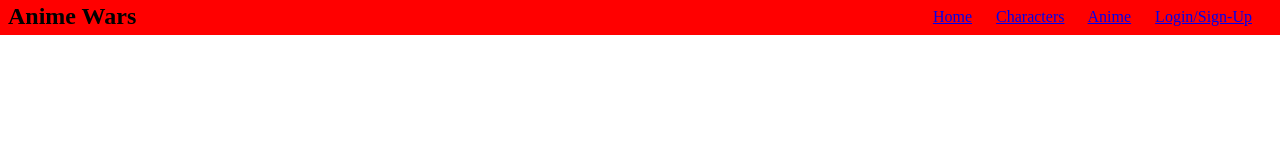
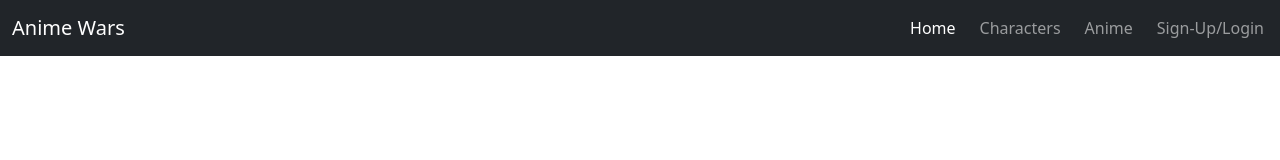
Before and after one commit to Kuurosu/Anime-Wars, a plain HTML site: page index.html in a window 1280 px wide. Drawn offline with nearby package versions, Linux system fonts and the light colour scheme.

Commit message:
Edit css to use bootstrap instead

```diff
--- a/assets/css/style.css
+++ b/assets/css/style.css
@@ -1,31 +1 @@
-* {
-    margin: 0;
-    padding: 0;
-}
-
 /* ------------ Nav ------------ */
-
-#nav-bar {
-    display: flex;
-    justify-content: space-between;
-
-    background-color: red;
-
-    height: 2.2rem;
-}
-
-#nav-links {
-    padding-right: 0.5rem;
-}
-
-#title {
-    padding-top: 0.2rem;
-}
-
-.nav-padding {
-    padding: 0.5rem 0 0 0.5rem;
-}
-
-.nav-item {
-    margin-right: 20px;
-}
--- a/index.html
+++ b/index.html
@@ -5,22 +5,40 @@
     <meta charset="UTF-8">
     <meta http-equiv="X-UA-Compatible" content="IE=edge">
     <meta name="viewport" content="width=device-width, initial-scale=1.0">
+    <link href="https://cdn.jsdelivr.net/npm/bootstrap@5.0.2/dist/css/bootstrap.min.css" rel="stylesheet"
+        integrity="sha384-EVSTQN3/azprG1Anm3QDgpJLIm9Nao0Yz1ztcQTwFspd3yD65VohhpuuCOmLASjC" crossorigin="anonymous">
+    <script src="https://cdn.jsdelivr.net/npm/bootstrap@5.0.2/dist/js/bootstrap.bundle.min.js"
+        integrity="sha384-MrcW6ZMFYlzcLA8Nl+NtUVF0sA7MsXsP1UyJoMp4YLEuNSfAP+JcXn/tWtIaxVXM"
+        crossorigin="anonymous"></script>
     <link rel="stylesheet" href="assets/css/style.css">
     <title>Anime Wars</title>
 </head>
 
 <body>
 
-    <section id="nav-bar">
-        <div id="title" class="nav-padding">
-            <h1>Anime Wars</h1>
+    <section class="navbar navbar-dark bg-dark navbar-expand-lg">
+        <div class="container-fluid">
+            <a href="#" class="navbar-brand">Anime Wars</a>
         </div>
-        <div id="nav-links" class="nav-padding">
-            <a href="#" class="nav-item">Home</a>
-            <a href="#" class="nav-item">Characters</a>
-            <a href="#" class="nav-item">Anime</a>
-            <a href="#" class="nav-item">Login/Sign-Up</a>
+        <div id="navbarNav" class="navbar-nav col-auto">
+            <ul class="navbar-nav me-auto mb-2 mb-lg-0">
+                <li class="nav-item">
+                    <a href="#" class="nav-link active me-2">Home</a>
+                </li>
+                <li class="nav-item">
+                    <a href="#" class="nav-link me-2">Characters</a>
+                </li>
+                <li class="nav-item">
+                    <a href="#" class="nav-link me-2">Anime</a>
+                </li>
+                <li class="nav-item">
+                    <a href="#" class="nav-link me-2">Sign-Up/Login</a>
+                </li>
+            </ul>
         </div>
+    </section>
+    <section id="sliding-image">
+        <div id="image-div"></div>
     </section>
 
 </body>
```
